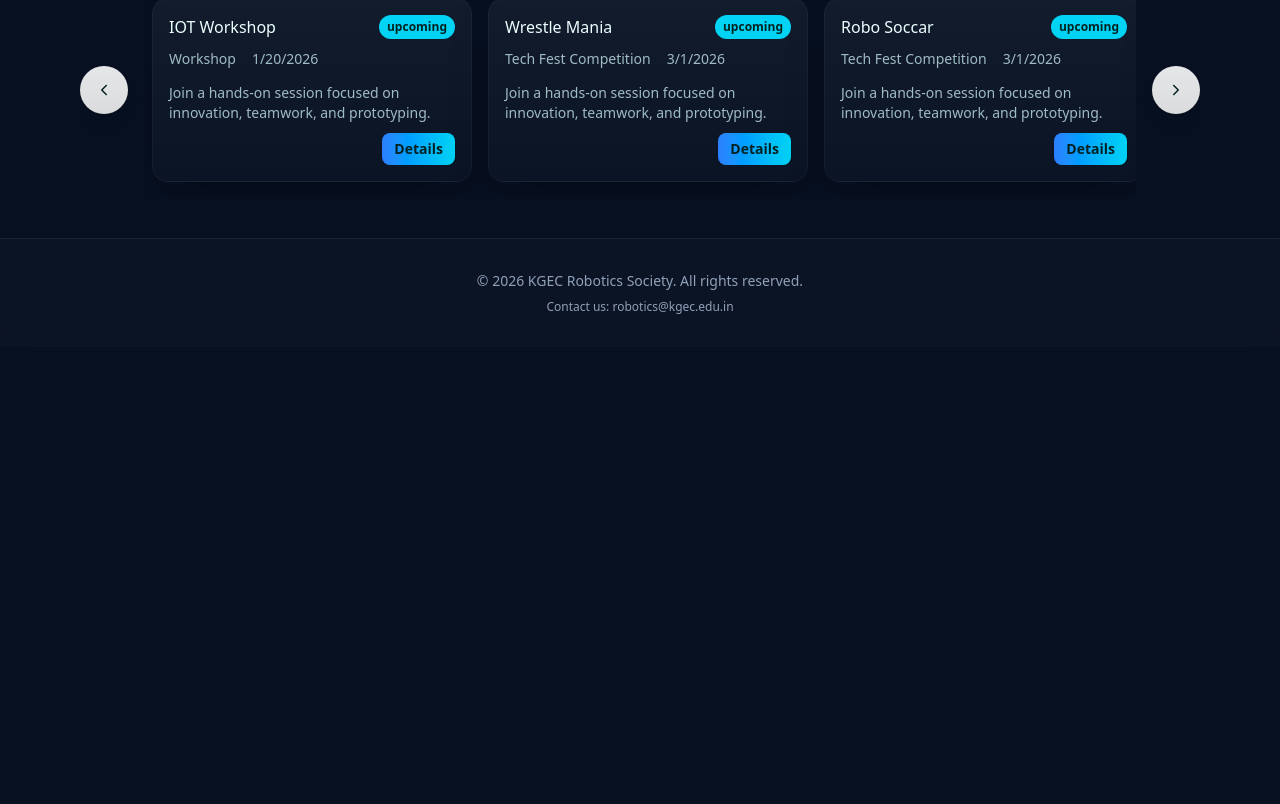
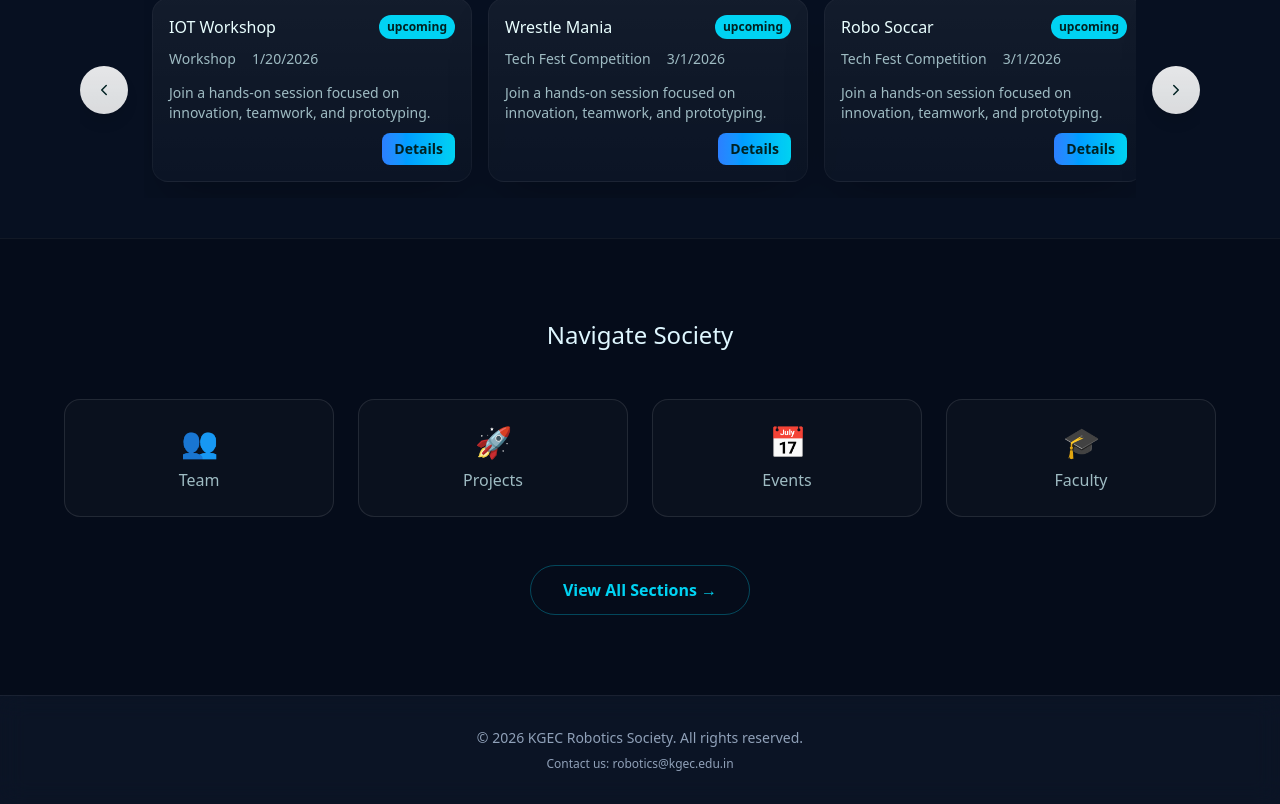
Before and after one commit to arjupaul2006/KGEC-RS-Website_2026, a Next.js app in the folder frontend/: page / in a window 1280 px wide. Shown: the part 703-1507 px from the top of the page. Before the commit the page ends 1050 px from the top, so only its background shows below. Built offline with nearby package versions, Linux system fonts and the light colour scheme.

Commit message:
footer nav added

```diff
--- /dev/null
+++ b/frontend/app/Footernav.tsx
@@ -0,0 +1,55 @@
+import Link from "next/link";
+import React, { useState } from "react";
+import { motion } from "framer-motion";
+
+const FooterNav = () => {
+  const [viewAll, setViewAll] = useState(false);
+
+  const sections = [
+    { name: "Team", icon: "👥", href: "/team" },
+    { name: "Projects", icon: "🚀", href: "/projects" },
+    { name: "Events", icon: "📅", href: "/events" },
+    { name: "Faculty", icon: "🎓", href: "/faculty" },
+    { name: "Alumni", icon: "🎖️", href: "/alumni" },
+    { name: "Admin", icon: "🛡️", href: "/admin" },
+    { name: "Contact - Us", icon: "📡", href: "/contact-us" },
+  ];
+
+  const visibleSections = viewAll ? sections : sections.slice(0, 4);
+
+  return (
+    <section className="py-20 px-4 border-t border-white/5 bg-black/20">
+      <div className="max-w-6xl mx-auto text-center">
+        <h2 className="text-[#dff7ff] text-2xl mb-12">Navigate Society</h2>
+        <div className="grid grid-cols-2 md:grid-cols-4 gap-6">
+          {visibleSections.map((sec) => (
+            <Link key={sec.name} href={sec.href}>
+              <motion.div
+                whileHover={{
+                  y: -5,
+                  backgroundColor: "rgba(255,255,255,0.05)",
+                }}
+                className="p-6 rounded-2xl border border-white/10 bg-white/2 cursor-pointer transition-all"
+              >
+                <span className="text-3xl block mb-2">{sec.icon}</span>
+                <span className="text-[#9fbcc3] font-medium">{sec.name}</span>
+              </motion.div>
+            </Link>
+          ))}
+        </div>
+
+        {/* View All Sections Button */}
+        {!viewAll && <div className="mt-12">
+            <button
+              onClick={() => setViewAll(!viewAll)}
+              className="px-8 py-3 rounded-full border border-cyan-400/30 text-cyan-400 hover:bg-cyan-400/10 transition-all font-bold"
+            >
+              View All Sections <span>→</span>
+            </button>
+        </div>}
+      </div>
+    </section>
+  );
+};
+
+export default FooterNav;
--- a/frontend/app/page.tsx
+++ b/frontend/app/page.tsx
@@ -7,6 +7,7 @@ import AnimatedHeading from "./components/AnimatedHeading";
 import Link from "next/link";
 import Image from "next/image";
 import watermark from "../public/watermark1.png";
+import FooterNav from "./Footernav";
 
 // Simplified mouse effects - only binary code and inner dot
 const MouseEffects = () => {
@@ -306,6 +307,8 @@ export default function Home() {
             </button>
           </div>
         </section>
+
+        <FooterNav />
       </main>
 
       <style jsx>{`
```
